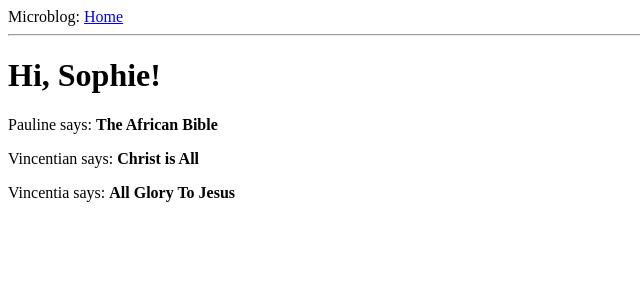
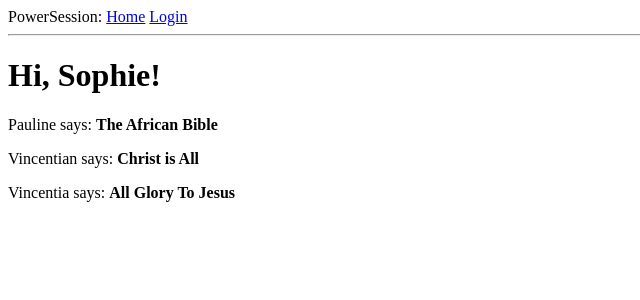
Before and after one commit to SUE2023/Projec_26th-28_October_2024, a Flask app: page / in a window 1280 px wide. Shown: the top 300 px of the page, without its empty margins (0-640 px from the left). Run offline with Flask 3, Linux system fonts and the light colour scheme.

Commit message:
Login: Login link added to the navigation bar

```diff
--- a/Microblog/app/templates/base.html
+++ b/Microblog/app/templates/base.html
@@ -8,7 +8,10 @@
       {% endif %}
     </head>
     <body>
-        <div>Microblog: <a href="/index">Home</a></div>
+        <div>PowerSession:
+		<a href="/index">Home</a>
+		<a href="/login">Login</a>
+	</div>
         <hr>
         {% block content %}{% endblock %}
     </body>
```
